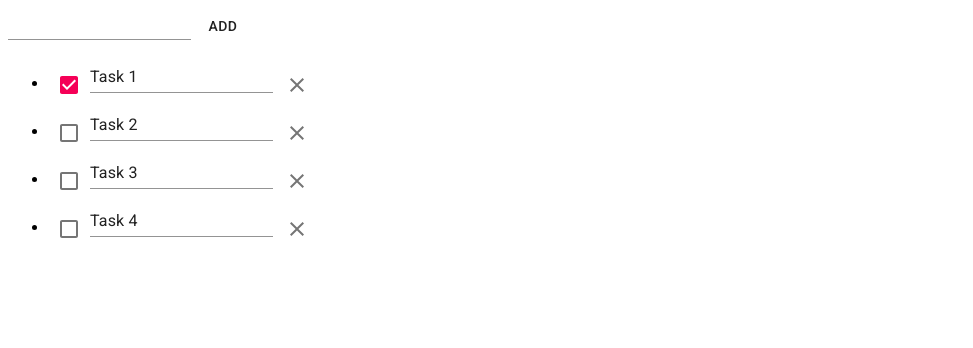
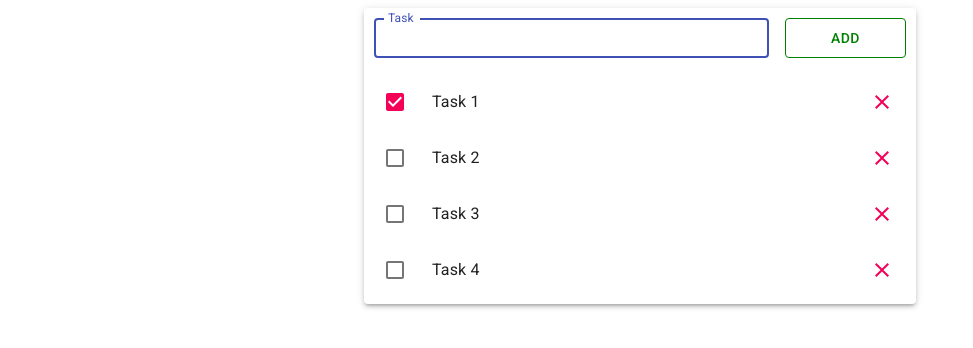
Before and after one commit to artdemo/todo, a React (Create React App) app: page / in a window 1280 px wide. Shown: the top 348 px of the page, without its empty margins (0-973 px from the left). Built offline with nearby package versions, Linux system fonts and the light colour scheme; data requests are answered from the project's data file.

Commit message:
Layout and design

```diff
--- a/src/App.js
+++ b/src/App.js
@@ -1,4 +1,6 @@
 import React, { useEffect, useState } from 'react';
+import Container from '@material-ui/core/Container';
+import Paper from '@material-ui/core/Paper';
 import Form from './Form';
 import List from './List';
 import Task from './Task';
@@ -64,10 +66,12 @@ const App = () => {
   }, []);
 
   return (
-    <div>
-      <Form createData={createData} />
-      <List>{renderTasks(tasks)}</List>
-    </div>
+    <Container maxWidth="sm">
+      <Paper elevation={3} style={{ padding: '10px' }}>
+        <Form createData={createData} />
+        <List>{renderTasks(tasks)}</List>
+      </Paper>
+    </Container>
   );
 };
 
--- a/src/Form.js
+++ b/src/Form.js
@@ -1,4 +1,5 @@
 import React, { useState } from 'react';
+import Grid from '@material-ui/core/Grid';
 import TextField from '@material-ui/core/TextField';
 import Button from '@material-ui/core/Button';
 
@@ -21,9 +22,32 @@ const Form = ({ createData }) => {
   };
 
   return (
-    <form onSubmit={handleSubmit}>
-      <TextField value={value} onChange={handleChange} />
-      <Button type="submit">Add</Button>
+    <form onSubmit={handleSubmit} style={{ marginBottom: '12px' }}>
+      <Grid container spacing={2}>
+        <Grid item xs={9}>
+          <TextField
+            variant="outlined"
+            margin="none"
+            size="small"
+            fullWidth
+            label="Task"
+            autoFocus
+            value={value}
+            onChange={handleChange}
+          />
+        </Grid>
+        <Grid item xs={3}>
+          <Button
+            type="submit"
+            variant="outlined"
+            fullWidth
+            style={{ color: 'green', height: '100%' }}
+            color="inherit"
+          >
+            Add
+          </Button>
+        </Grid>
+      </Grid>
     </form>
   );
 };
--- a/src/Task.js
+++ b/src/Task.js
@@ -1,11 +1,22 @@
 import React, { useState } from 'react';
+import { makeStyles } from '@material-ui/core/styles';
 import TextField from '@material-ui/core/TextField';
 import Checkbox from '@material-ui/core/Checkbox';
 import IconButton from '@material-ui/core/IconButton';
 import ClearIcon from '@material-ui/icons/Clear';
+import Grid from '@material-ui/core/Grid';
+
+const useStyles = makeStyles({
+  field: {
+    '&::before': {
+      borderBottomColor: 'transparent',
+    },
+  },
+});
 
 const Task = ({ id, text, isChecked, updateData, deleteData }) => {
   const [taskData, setTaskData] = useState({ text, isChecked });
+  const classes = useStyles();
 
   const handleCheckChange = (e) => {
     setTaskData({ ...taskData, isChecked: e.currentTarget.checked });
@@ -29,11 +40,26 @@ const Task = ({ id, text, isChecked, updateData, deleteData }) => {
 
   return (
     <form onSubmit={handleSubmit}>
-      <Checkbox onChange={handleCheckChange} checked={taskData.isChecked} />
-      <TextField onChange={handleTextChange} value={taskData.text} />
-      <IconButton onClick={handleClick}>
-        <ClearIcon />
-      </IconButton>
+      <Grid container alignItems="center" spacing={2}>
+        <Grid item>
+          <Checkbox onChange={handleCheckChange} checked={taskData.isChecked} />
+        </Grid>
+        <Grid item style={{ flexGrow: 1 }}>
+          <TextField
+            onChange={handleTextChange}
+            value={taskData.text}
+            fullWidth
+            InputProps={{
+              className: classes.field,
+            }}
+          />
+        </Grid>
+        <Grid item>
+          <IconButton color="secondary" onClick={handleClick}>
+            <ClearIcon />
+          </IconButton>
+        </Grid>
+      </Grid>
     </form>
   );
 };
--- a/src/index.css
+++ b/src/index.css
@@ -1,2 +1,9 @@
 body {
 }
+
+ul,
+li {
+  list-style: none;
+  margin: 0;
+  padding: 0;
+}
```
